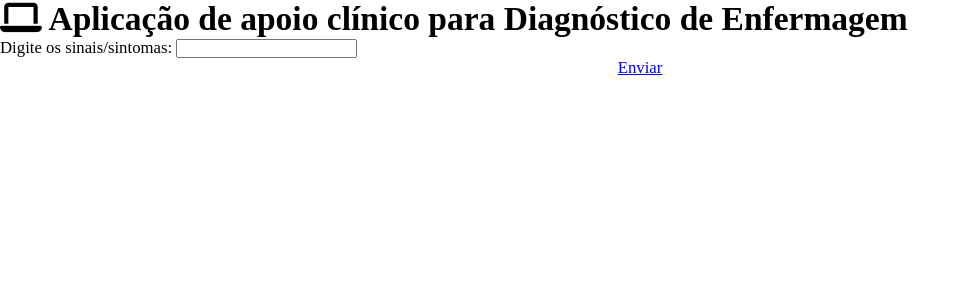
After one commit to renatdoug/project_diagnostic, a Django app: template diagnostics/templates/diagnostics/pages/my_csand.html in a window 1280 px wide. The commit adds this page. Shown: the top 300 px of the page, without its empty margins (0-969 px from the left). Run offline with Django 4.2, Linux system fonts and the light colour scheme; the template is opened without the code that fills it, so the values that code supplies are empty.

Commit message:
Pages and Partial

```diff
--- a/diagnostics/templates/diagnostics/my_csand.html
+++ b/diagnostics/templates/diagnostics/pages/my_csand.html
@@ -1,14 +1,22 @@
-<!DOCTYPE html>
-<html lang="pt-br">
-<head>
-    <meta charset="UTF-8">
-    <meta name="viewport" content="width=device-width, initial-scale=1.0">
-    <link rel="stylesheet" href="login.css">
-    <title>Document</title>
-</head>
+{% include "diagnostics/partial/head.html" %}
+
 <body>
 
-    <h1>Aplicação de apoio clínico para Diagnóstico de Enfermagem</h1>
+  <header class="main-header-container">
+
+    <div class="main-header container">
+      <h1>
+        <i class="fas fa-laptop"></i>
+        <span>
+          Aplicação de apoio clínico para Diagnóstico de Enfermagem
+        </span>
+
+      </h1>
+    </div>
+
+  </header>
+
+
 
     <div class="login-box">
 
--- /dev/null
+++ b/diagnostics/templates/diagnostics/partial/head.html
@@ -0,0 +1,35 @@
+<!DOCTYPE html>
+<html lang="pt-br">
+<head>
+    <meta charset="UTF-8">
+    <meta name="viewport" content="width=device-width, initial-scale=1.0">
+    <link rel="stylesheet" href="login.css">
+
+    <link rel="stylesheet" href="https://cdnjs.cloudflare.com/ajax/libs/font-awesome/6.5.1/css/fontawesome.min.css" integrity="sha512-d0olNN35C6VLiulAobxYHZiXJmq+vl+BGIgAxQtD5+kqudro/xNMvv2yIHAciGHpExsIbKX3iLg+0B6d0k4+ZA==" crossorigin="anonymous" referrerpolicy="no-referrer" />
+    <link rel="stylesheet" href="https://cdnjs.cloudflare.com/ajax/libs/font-awesome/6.5.1/css/brands.min.css" integrity="sha512-8RxmFOVaKQe/xtg6lbscU9DU0IRhURWEuiI0tXevv+lXbAHfkpamD4VKFQRto9WgfOJDwOZ74c/s9Yesv3VvIQ==" crossorigin="anonymous" referrerpolicy="no-referrer" />
+    <link rel="stylesheet" href="https://cdnjs.cloudflare.com/ajax/libs/font-awesome/6.5.1/css/solid.min.css" integrity="sha512-pZlKGs7nEqF4zoG0egeK167l6yovsuL8ap30d07kA5AJUq+WysFlQ02DLXAmN3n0+H3JVz5ni8SJZnrOaYXWBA==" crossorigin="anonymous" referrerpolicy="no-referrer" />
+
+
+    <title>CSAND</title>
+
+    <style>
+      * {
+        padding: 0;
+        margin: 0;
+        box-sizing: border-box;
+
+      }
+
+      html {
+        font-size: 65.5%;
+      }
+
+      body {
+        font-size: 1.6rem;
+      }
+
+    </style>
+
+
+
+</head>
--- a/diagnostics/views.py
+++ b/diagnostics/views.py
@@ -11,4 +11,4 @@
 #    return HttpResponse('MInha página da Aplicação de apoio clinico para Diagnóstico de Enfermagem')
 
 def my_csand(request):
-    return render(request, "diagnostics/my_csand.html")
+    return render(request, "diagnostics/pages/my_csand.html")
```
